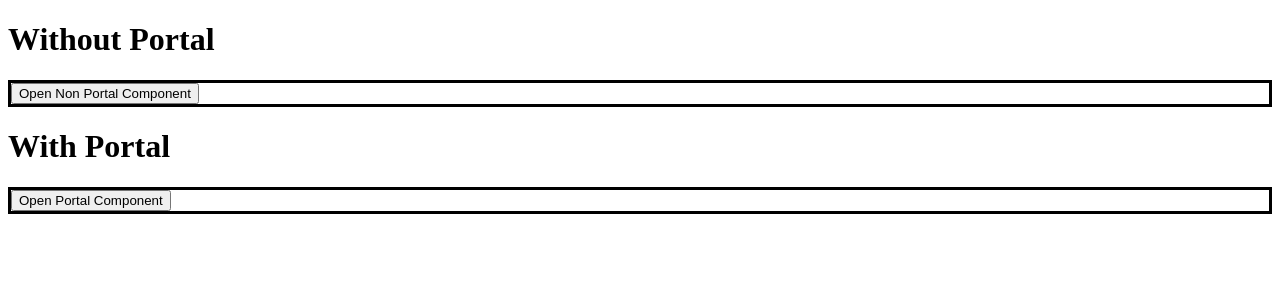
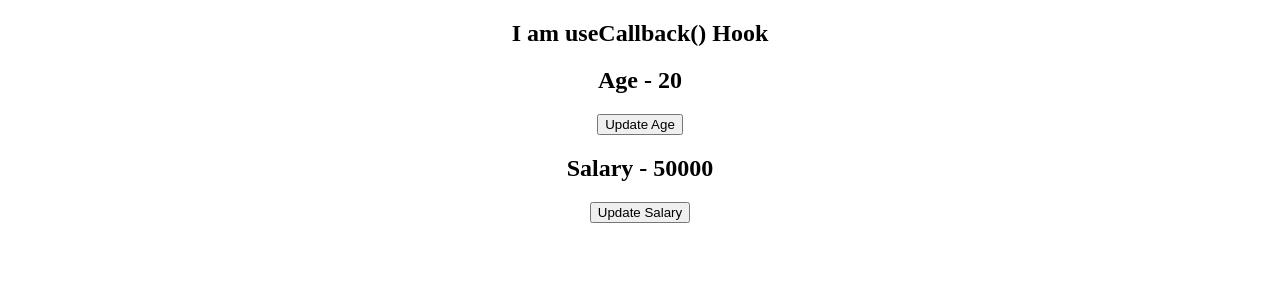
Before and after one commit to pbobby47/WEB_TECH_JDL-JFFWBD-A10, a React (Vite) app in the folder React JS/react-vite-app/: page / in a window 1280 px wide. Shown: the top 300 px of the page. Built offline with nearby package versions, Linux system fonts and the light colour scheme.

Commit message:
Pure Components

```diff
--- a/React JS/react-vite-app/src/App.jsx
+++ b/React JS/react-vite-app/src/App.jsx
@@ -2708,6 +2708,7 @@ export default App;
 */
 
 // ? Case 2:
+/*
 import React, { useState } from "react";
 import NonPortalComponent from "./portals/NonPortalComponent";
 import PortalComponent from "./portals/PortalComponent";
@@ -2737,3 +2738,66 @@ const App = () => {
 };
 
 export default App;
+*/
+
+// ! =============== Pure Components =============
+/*
+import React from "react";
+import PureParent from "./PureComponents/PureParent";
+
+const App = () => {
+  return (
+    <>
+      <PureParent />
+    </>
+  );
+};
+
+export default App;
+*/
+
+// ! ========== useCallback() ==============
+/*
+It will helps us to add additional features to React.memo
+? When to use:
+  whenever we are passing functions as props we have to use it.
+
+? How to use:
+  Syntax: useCallback( function, [dependencies])
+
+? Working:
+1. It will stop the recreation of functions unless the dependency changed.
+2. as there is not recreation of function, function  reference will not change, as function reference not changed it props are not changed, as props not changed it will not re-render the component.
+*/
+
+import React, { useCallback, useState } from "react";
+import TitleComponent from "./TitleComponent";
+import CounterComponent from "./CounterComponent";
+import ButtonComponent from "./ButtonComponent";
+
+const App = () => {
+  let [age, setAge] = useState(20);
+  let [salary, setSalary] = useState(50000);
+
+  let handleAge = useCallback(() => {
+    setAge(age + 1);
+  }, [age]);
+
+  let handleSalary = useCallback(() => {
+    setSalary(salary + 10000);
+  }, [salary]);
+
+  return (
+    <center>
+      <TitleComponent>useCallback() Hook</TitleComponent>
+
+      <CounterComponent data={age}>Age</CounterComponent>
+      <ButtonComponent fn={handleAge}>Update Age</ButtonComponent>
+
+      <CounterComponent data={salary}>Salary</CounterComponent>
+      <ButtonComponent fn={handleSalary}>Update Salary</ButtonComponent>
+    </center>
+  );
+};
+
+export default App;
--- /dev/null
+++ b/React JS/react-vite-app/src/ButtonComponent.jsx
@@ -0,0 +1,11 @@
+// ! ========== useCallback() ==============
+
+import React from "react";
+
+const ButtonComponent = props => {
+  console.log(`I am Button Component - ${props.children}`);
+  //   console.log(props);
+  return <button onClick={props.fn}>{props.children}</button>;
+};
+
+export default React.memo(ButtonComponent);
--- /dev/null
+++ b/React JS/react-vite-app/src/CounterComponent.jsx
@@ -0,0 +1,17 @@
+// ! ========== useCallback() ==============
+
+import React from "react";
+
+const CounterComponent = props => {
+  console.log(`I am Counter Component - ${props.children}`);
+  //   console.log(props);
+  return (
+    <>
+      <h2>
+        {props.children} - {props.data}
+      </h2>
+    </>
+  );
+};
+
+export default React.memo(CounterComponent);
--- /dev/null
+++ b/React JS/react-vite-app/src/PureComponents/PureParent.jsx
@@ -0,0 +1,56 @@
+// ! =============== Pure Component (CBC) ==========
+/*
+import { Component } from "react";
+import PureChild from "./PureChild";
+import RegularChild from "./RegularChild";
+
+class PureParent extends Component {
+  constructor(props) {
+    super(props);
+
+    this.state = { counter: 0 };
+  }
+
+  render() {
+    console.log("I am PureParent Component");
+    return (
+      <>
+        <h1>I am Pure Parent Component</h1>
+        <h2>Counter : {this.state.counter}</h2>
+        <button
+          onClick={() => this.setState({ counter: this.state.counter + 1 })}
+        >
+          Update
+        </button>
+        <PureChild />
+        <RegularChild />
+      </>
+    );
+  }
+}
+
+export default PureParent;
+*/
+
+// ! =============== Pure Components (FBC) ==================
+import React, { useState } from "react";
+import PureChild from "./PureChild";
+import RegularChild from "./RegularChild";
+
+const PureParent = () => {
+  console.log("PureParent");
+  let [counter, setCounter] = useState(0);
+
+  return (
+    <>
+      <h1>I am PureParent Component</h1>
+      <h2>Counter : {counter}</h2>
+      <button onClick={() => setCounter(counter + 1)}>Update</button>
+
+      <PureChild />
+      <RegularChild />
+    </>
+  );
+};
+
+export default PureParent;
--- /dev/null
+++ b/React JS/react-vite-app/src/TitleComponent.jsx
@@ -0,0 +1,10 @@
+// ! ========== useCallback() ==============
+
+import React from "react";
+
+const TitleComponent = props => {
+  console.log("I am Title Component");
+  return <h2>I am {props.children}</h2>;
+};
+
+export default React.memo(TitleComponent);
```
Also changed, not shown: React JS/react-vite-app/src/PureComponents/PureChild.jsx (added, +24 -0 lines), React JS/react-vite-app/src/PureComponents/RegularChild.jsx (added, +23 -0 lines).
